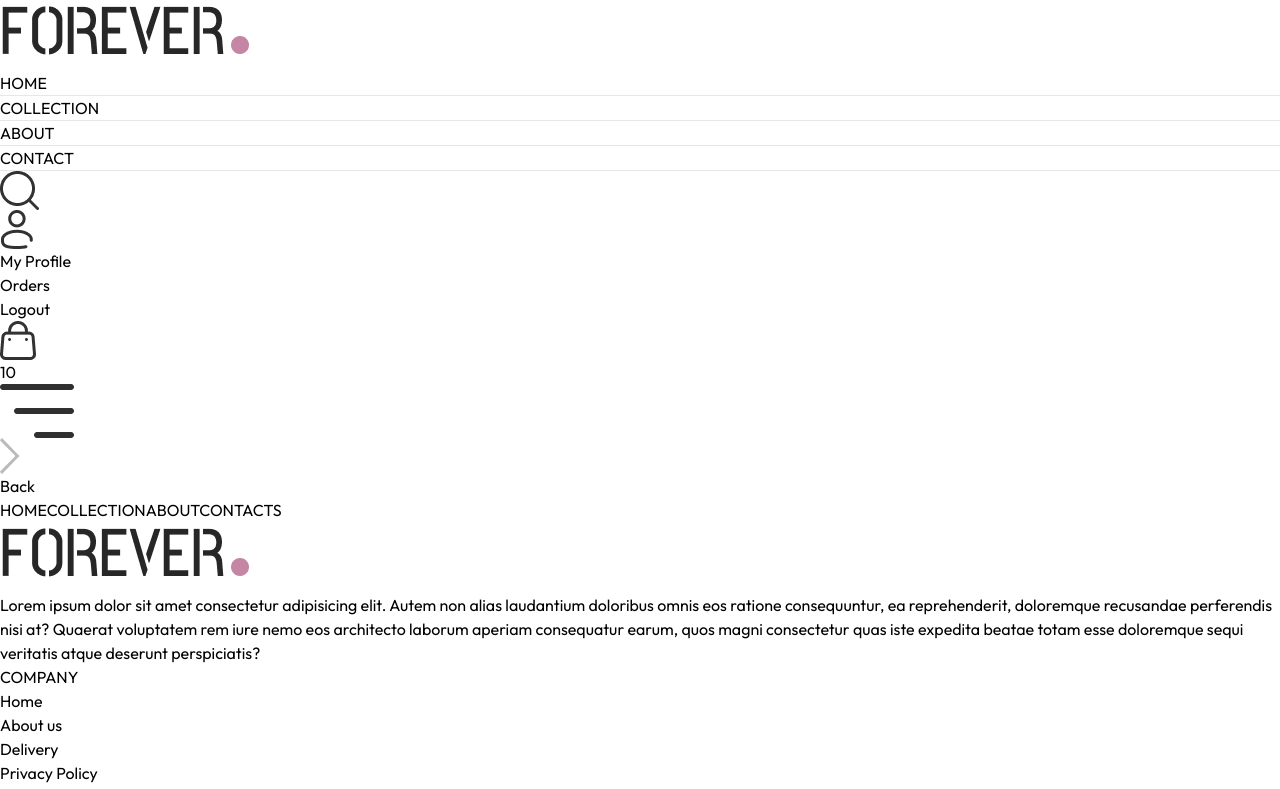
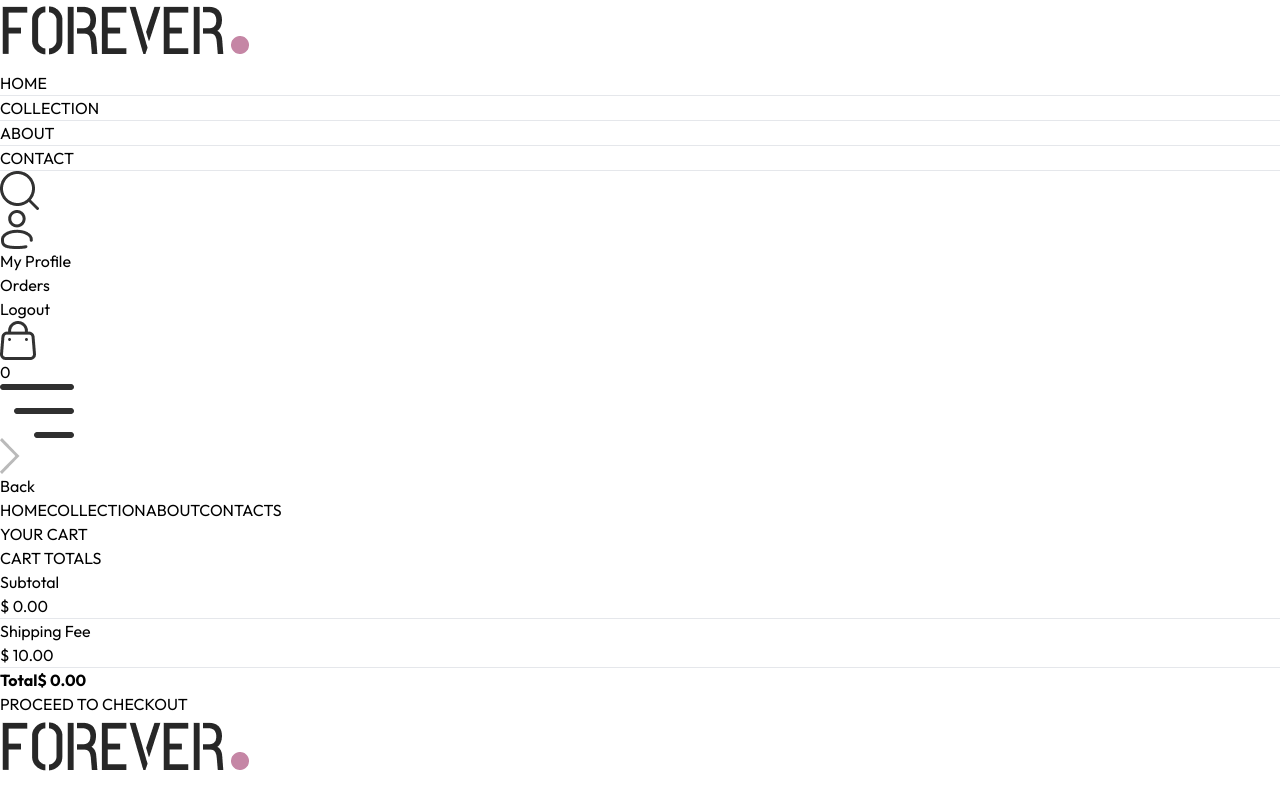
Before and after one commit to imkashishkathuria/Shopping-cart, a React (Vite) app: page /cart in a window 1280 px wide. Shown: the top 789 px of the page. Built offline with nearby package versions, Linux system fonts and the light colour scheme.

Commit message:
complete add to cart feature

```diff
--- a/src/App.jsx
+++ b/src/App.jsx
@@ -11,11 +11,14 @@
 import Navbar from "./components/Navbar"
 import Footer from "./components/Footer"
 import SearchBar from "./components/SearchBar"
+import { ToastContainer, toast } from 'react-toastify';
+import 'react-toastify/dist/ReactToastify.css';
 
 
 const App = () => {
   return (
     <div className="px-4 sm:px-[5vw] md:px-[7vw] lg:px-[9vw]">
+      <ToastContainer />
       <Navbar />
       <SearchBar />
       <Routes>
--- /dev/null
+++ b/src/components/CartTotal.jsx
@@ -0,0 +1,36 @@
+import { useContext } from "react"
+import { ShopContext } from "../context/ShopContext"
+import Title from "./Title";
+
+const CartTotal = () => {
+    const {delivery_fee, currency, getCartAmount} = useContext(ShopContext);
+  return (
+    <div className="w-full">
+        <div className="text-2xl">
+            <Title text1={"CART"} text2={"TOTALS"} />
+        </div>
+
+        <div className="flex flex-col gap-2 mt-2 text-sm">
+            <div className="flex justify-between">
+                <p>Subtotal</p>
+                <p>{currency} {getCartAmount()}.00</p>
+
+            </div>
+            <hr />
+            <div className="flex justify-between">
+                <p>Shipping Fee</p>
+                <p>{currency} {delivery_fee}.00</p>
+
+            </div>
+            <hr />
+            <div className="flex justify-between">
+                <b>Total</b>
+                <b>{currency} {getCartAmount() ===0 ? 0: getCartAmount()+delivery_fee}.00</b>
+            </div>
+        </div>
+
+    </div>
+  )
+}
+
+export default CartTotal
--- a/src/components/Navbar.jsx
+++ b/src/components/Navbar.jsx
@@ -6,7 +6,7 @@
 
 const Navbar = () => {
     const [visible, setVisible] = useState(false);
-    const {setShowSearch} = useContext(ShopContext);
+    const {setShowSearch, getCartCount} = useContext(ShopContext);
     return (
         <div className="flex items-center justify-between py-5 font-medium">
             <Link to='/'>
@@ -48,7 +48,7 @@
                 </div>
                 <Link to="/cart" className="relative">
                     <img src={assets.cart_icon} alt="" className="w-5 min-w-5" />
-                    <p className="absolute right-[-5px] bottom-[-5px] w-4 text-center leading-4 bg-black text-white aspect-square rounded-full text-[-8px]">10</p>
+                    <p className="absolute right-[-5px] bottom-[-5px] w-4 text-center leading-4 bg-black text-white aspect-square rounded-full text-[-8px]">{getCartCount()}</p>
                 </Link>
                 <img src={assets.menu_icon} alt="" className="w-5 cursor-pointer sm:hidden" onClick={() => setVisible(true)} />
             </div>
--- a/src/context/ShopContext.jsx
+++ b/src/context/ShopContext.jsx
@@ -1,5 +1,7 @@
-import { createContext, useState } from "react";
+import { createContext, useEffect, useState } from "react";
 import { products } from "../assets/frontend_assets/assets";
+import { toast } from "react-toastify";
+import { useNavigate } from "react-router-dom";
 // import PropTypes from "prop-types";
 
 export const ShopContext = createContext();
@@ -9,10 +11,80 @@
     const delivery_fee = 10;
     const [search, setSearch] = useState("");
     const [showSearch, setShowSearch] = useState(false);
+    const [cartItems, setCartItems] = useState({});
+    const navigate = useNavigate();
+
+    const addToCart = async(itemId, size)=>{
+        if(!size){
+            toast.error("Select Product Size");
+            return;
+        }
+        let cartData = structuredClone(cartItems);
+
+        if(cartData[itemId]){
+            if(cartData[itemId][size]){
+                cartData[itemId][size]+=1;
+            }
+            else{
+                cartData[itemId][size] = 1;
+            }
+
+        }
+        else{
+            cartData[itemId]= {};
+            cartData[itemId][size]= 1;
+        }
+        setCartItems(cartData);
+    }
+
+    const getCartCount = ()=>{
+        let totalCount = 0;
+        for(const items in cartItems){
+            for(const item in cartItems[items]){
+                try {
+                    if(cartItems[items][item] > 0){
+                        totalCount += cartItems[items][item];
+                    }
+
+                } catch (error) {
+
+                }
+            }
+        }
+        return totalCount;
+    }
+    const updateQuantity = async (itemId, size, quantity)=>{
+        let cartData = structuredClone(cartItems);
+        cartData[itemId][size] = quantity;
+        setCartItems(cartData);
+    }
+
+    const getCartAmount =() =>{
+        let totalCount = 0;
+        for(const items in cartItems){
+            let itemInfo = products.find((product)=>product._id === items);
+            for(const item in cartItems[items]){
+                try {
+                    if(cartItems[items][item] > 0){
+                        totalCount+=itemInfo.price * cartItems[items][item];
+                    }
+                } catch (error) {
+
+                }
+            }
+        }
+        return totalCount;
+    }
+    useEffect(()=>{
+        console.log(cartItems);
+    },[cartItems])
 
     const value = {
         products, currency, delivery_fee,
-        search, setSearch, showSearch, setShowSearch
+        search, setSearch, showSearch, setShowSearch,
+        cartItems, addToCart,
+        getCartCount, updateQuantity,
+        getCartAmount, navigate
     }
 
     return (
--- a/src/pages/Cart.jsx
+++ b/src/pages/Cart.jsx
@@ -1,8 +1,73 @@
+import { useContext, useEffect, useState } from "react"
+import { ShopContext } from "../context/ShopContext";
+import Title from "../components/Title";
+import { assets } from "../assets/frontend_assets/assets";
+import CartTotal from "../components/CartTotal";
 
 
 const Cart = () => {
+  const [cartData, setCartData] = useState([]);
+  const {currency, products, cartItems, updateQuantity, navigate} = useContext(ShopContext);
+
+  useEffect(()=>{
+    const tempData = [];
+    for(const items in cartItems){
+      for(const item in cartItems[items]){
+        if(cartItems[items][item] > 0){
+          tempData.push({
+            _id:items,
+            size:item,
+            quantity:cartItems[items][item]
+          })
+        }
+      }
+    }
+    setCartData(tempData);
+  },[cartItems])
+
   return (
-    <div>
+    <div className="border-t pt-14">
+      <div className="text-2xl mb-3">
+        <Title text1={"YOUR"} text2={"CART"} />
+      </div>
+      <div>
+        {
+          cartData.map((item,index)=>{
+            const productData = products.find((product)=> product._id === item._id);
+
+            return(
+              <div key={index} className="py-4 border-t border-b text-gray-700 grid grid-cols-[4fr_0.5fr_0.5fr] sm:grid-cols-[4fr_2fr_0.5fr] items-center gap-4">
+                <div className="flex items-start gap-6">
+                  <img className="w-16 sm:w-20" src={productData.image[0]} alt="" />
+                  <div>
+                    <p className="text-xs sm:text-lg font-medium">
+                      {productData.name}
+                    </p>
+                    <div className="flex items-center gap-5 mt-2">
+                      <p>{currency}{productData.price}</p>
+                      <p className="px-2 sm:px-3 sm:py-1 border bg-slate-50">
+                        {item.size}
+                      </p>
+                      </div>
+                    </div>
+                  </div>
+                  <input onClick={(e)=>e.target.value === '' || e.target.value === "0" ? null : updateQuantity(item._id, item.size, Number(e.target.value))} className="border max-w-10 sm:max-w-20 px-1 sm:px-2 py-1" type="number" defaultValue={item.quantity} min={1}/>
+                  <img onClick={()=>updateQuantity(item._id, item.size, 0)} className="w-4 mr-4 sm:w-5 cursor-pointer" src={assets.bin_icon} alt="" />
+                </div>
+            )
+          })
+        }
+      </div>
+      <div className="flex justify-end my-20">
+        <div className="w-full sm:w-[450px]">
+          <CartTotal />
+          <div className="w-full text-end">
+            <button onClick= {()=>navigate('/place-order')} className="bg-black text-white text-sm my-8 px-8 py-3">
+              PROCEED TO CHECKOUT
+            </button>
+          </div>
+        </div>
+      </div>
 
     </div>
   )
--- a/src/pages/Product.jsx
+++ b/src/pages/Product.jsx
@@ -6,7 +6,7 @@
 
 const Product = () => {
   const {productId} = useParams();
-  const {products, currency} = useContext(ShopContext);
+  const {products, currency, addToCart} = useContext(ShopContext);
   const [productData, setProductData] = useState(false);
   const [image, setImage] = useState("");
   const [size, setSize] = useState('');
@@ -17,7 +17,7 @@
       if(item._id==productId){
         setProductData(item);
         setImage(item.image[0]);
-        console.log(item)
+        // console.log(item)
         return null;
       }
     })
@@ -75,7 +75,9 @@
               ))}
             </div>
           </div>
-          <button className="bg-black text-white px-8 py-3 text-sm active:bg-gray-700">
+          <button
+          onClick={()=>addToCart(productData._id,size)}
+          className="bg-black text-white px-8 py-3 text-sm active:bg-gray-700">
             ADD TO CART
           </button>
           <hr className="mt-8 sm:w-4/5" />
```
Also changed, not shown: 1 other file (tests, documents, lock files or other folders).
